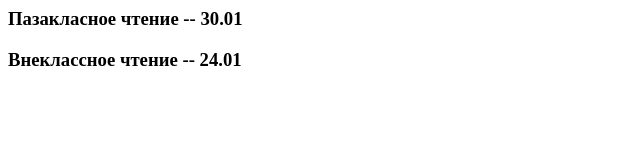
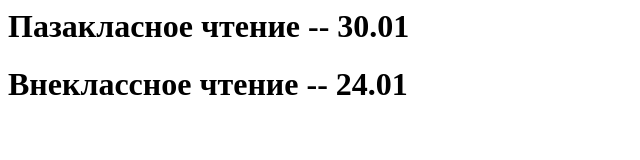
Before and after one commit to SpuikOF/napomin, a plain HTML site: page index.html in a window 1280 px wide. Shown: the whole page, without its empty margins (0-640 px from the left). Drawn offline with Linux system fonts and the light colour scheme.

Commit message:
Update index.html

```diff
--- a/index.html
+++ b/index.html
@@ -1,2 +1,2 @@
-<h3>Пазакласное чтение -- 30.01<h3>
-<h3>Внеклассное чтение -- 24.01<h3>
+<h1>Пазакласное чтение -- 30.01<h1>
+<h1>Внеклассное чтение -- 24.01<h1>
```
